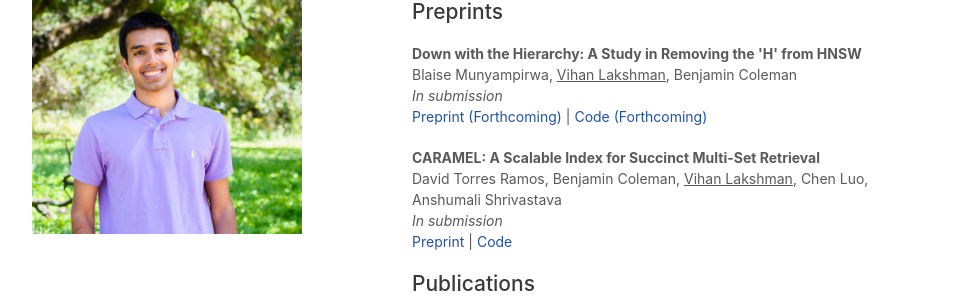
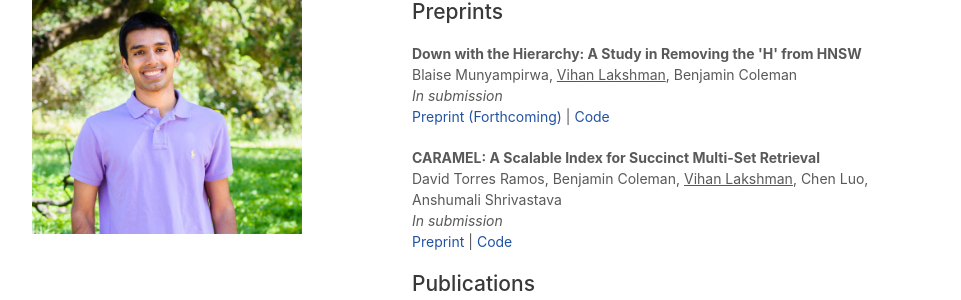
Before and after one commit to vihan-lakshman/vihan-lakshman.github.io, a Jekyll site: the page built from index.html, in a window 1280 px wide and 900 px high. Shown: the part 184-484 px from the top of the window, without its empty margins (158-1119 px from the left). Built offline with Jekyll 4.4.1, drawn with Linux system fonts in a browser that asks for light colours; a style sheet for code colours, icons or effects is not loaded.

```diff
--- a/index.html
+++ b/index.html
@@ -56,7 +56,7 @@
         Blaise Munyampirwa, <u>Vihan Lakshman</u>, Benjamin Coleman <br>
         <i>In submission</i><br>
         <a href="">Preprint (Forthcoming)</a> |
-        <a href="">Code (Forthcoming)</a>
+        <a href="https://github.com/BlaiseMuhirwa/flatnav">Code</a>
       </p>
       <p>
         <b>CARAMEL: A Scalable Index for Succinct Multi-Set Retrieval </b><br>
```
